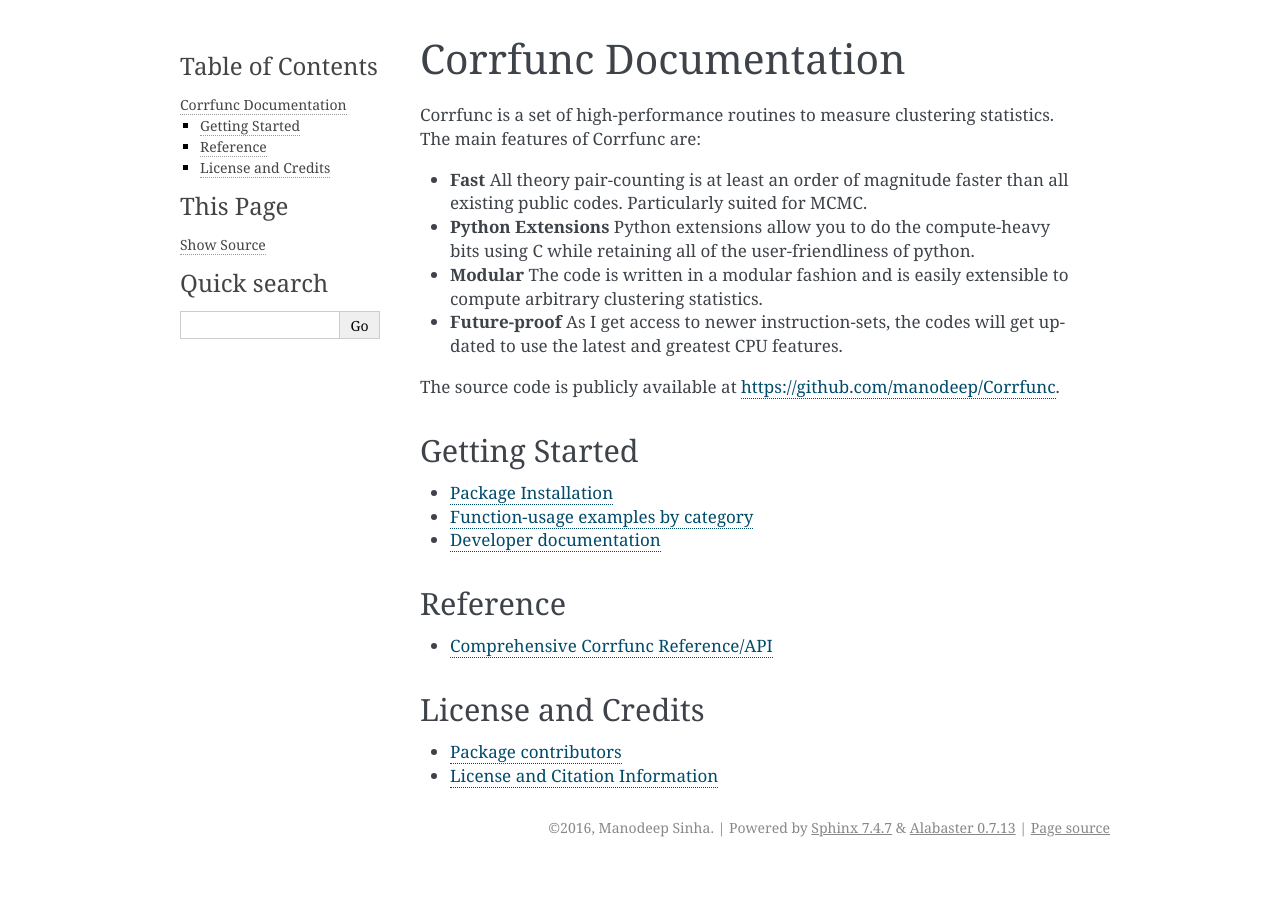
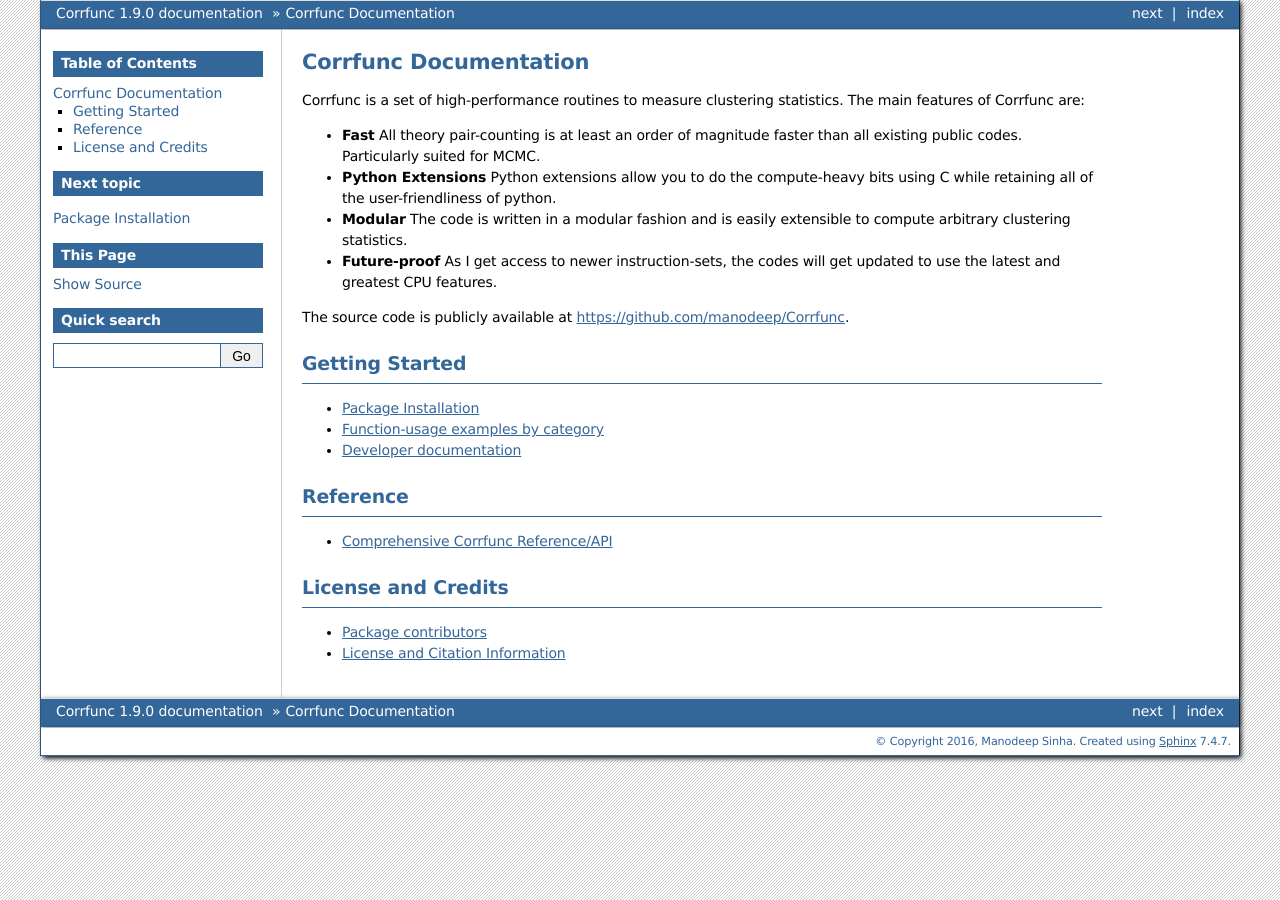
Before and after one commit to manodeep/Corrfunc, a Sphinx documentation site: the page built from docs/source/index.rst, in a window 1280 px wide. Built offline with Sphinx 7.4.7, drawn with Linux system fonts in a browser that asks for light colours; pages that are not in the unit, such as notebooks, are missing from menus.

Commit message:
Updated theme

```diff
--- a/docs/source/conf.py
+++ b/docs/source/conf.py
@@ -66,9 +66,9 @@
 # built documents.
 #
 # The short X.Y version.
-version = u'0.2.3'
+version = u'1.9.0'
 # The full version, including alpha/beta/rc tags.
-release = u'0.2.3'
+release = u'1.9.0'
 
 # The language for content autogenerated by Sphinx. Refer to documentation
 # for a list of supported languages.
@@ -119,7 +119,7 @@
 
 # The theme to use for HTML and HTML Help pages.  See the documentation for
 # a list of builtin themes.
-html_theme = 'alabaster'
+html_theme = 'bizstyle'
 
 # Theme options are theme-specific and customize the look and feel of a theme
 # further.  For a list of options available for each theme, see the
```
